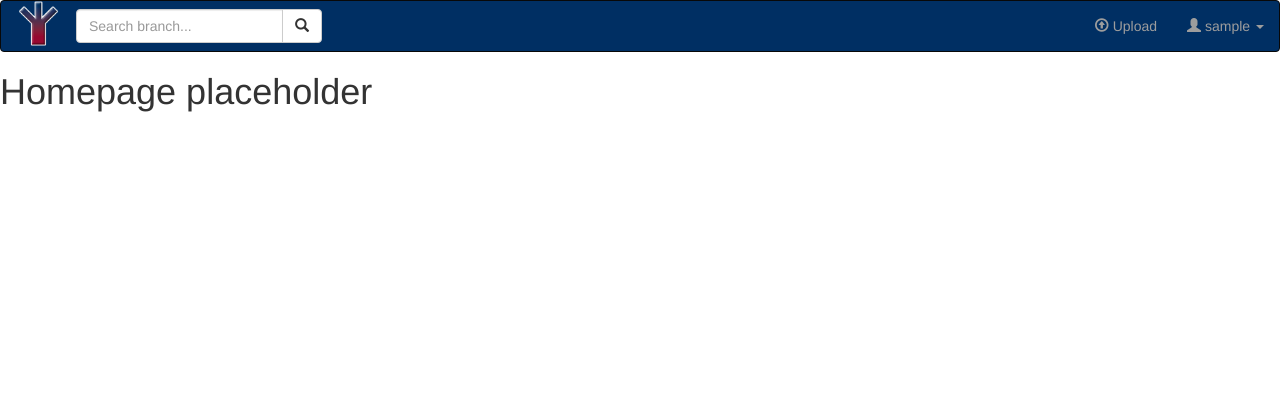
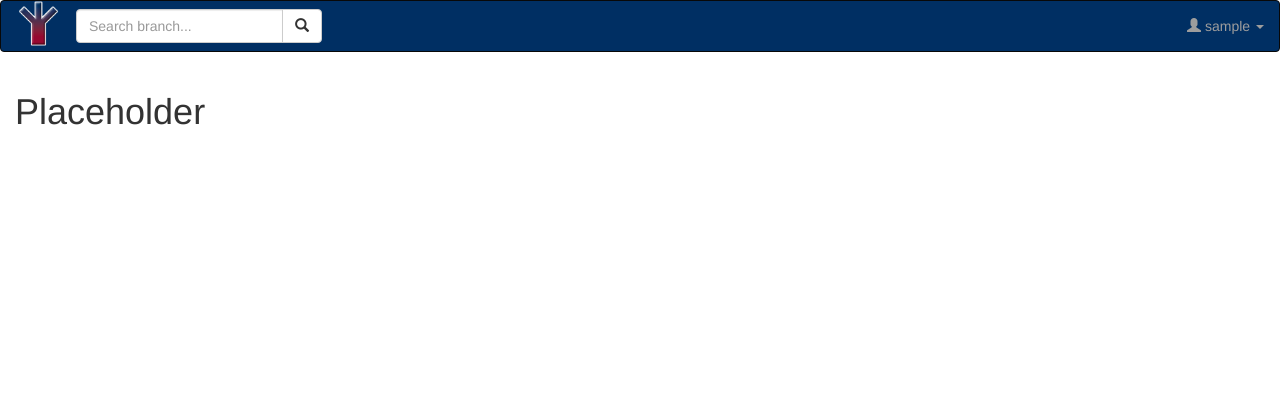
Before and after one commit to Wari-Dudafa/2023-coursework, a PHP site: page /placeholder.php in a window 1280 px wide. Shown: the top 420 px of the page. Run offline with PHP 8.4, Linux system fonts and the light colour scheme; the visitor is signed in with stand-in values (Sample User, id 1).

Commit message:
Update placeholder.php

```diff
--- a/placeholder.php
+++ b/placeholder.php
@@ -1,9 +1,9 @@
 <!DOCTYPE html>
 <html lang="en">
 <head>
-    <title>placeholder</title>
+    <title>Home</title>
+    <link rel="stylesheet" href="mystyle.css">
     <link rel="icon" type="image/x-icon" href="BranchLogo.png">
-    <link rel="stylesheet" href="style.css">
 
     <meta name="viewport" content="width=device-width, initial-scale=1">
 
@@ -34,7 +34,6 @@
                 </div>
             </form>
             <ul class="nav navbar-nav navbar-right">
-                <li><a href="upload.php"> <span class="glyphicon glyphicon-upload"></span> Upload</a></li>
                 <li class="dropdown">
                     <a class="dropdown-toggle" data-toggle="dropdown" href="#"><span class="glyphicon glyphicon-user"></span>
                         <?php
@@ -50,15 +49,17 @@
                         ?>
                     <span class="caret"></span></a>
                     <ul class="dropdown-menu">
-                        <li><a href="logout.php">Logout</a></li>
+                        <li><a href="upload.php"> <span class="glyphicon glyphicon-upload"></span> Upload</a></li>
+                        <li><a href="logout.php"> <span class="glyphicon glyphicon-log-out"></span> Logout</a></li>
                     </ul>
                 </li>
             </ul>
         </div>
     </nav>
 
-
-    <h1>Homepage placeholder</h1>
+    <div class="container-fluid">
+        <h1>Placeholder</h1>
+    </div>
 
     <nav class="navbar navbar-inverse navbar-fixed-bottom" style="background-color: #970830;">
 
```
